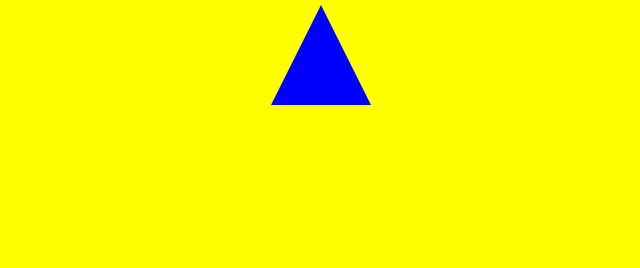
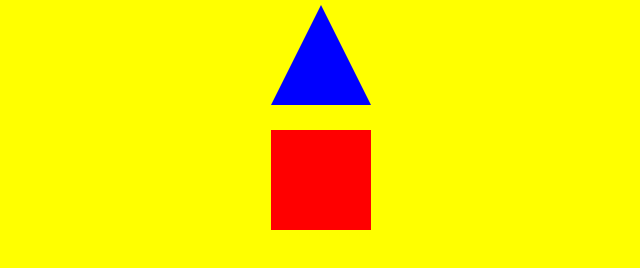
Before and after one commit to Elsis-Sitati/shapes, a plain HTML site: page foundation-6/index.html in a window 1280 px wide. Shown: the part 70-338 px from the top of the page, without its empty margins (319-959 px from the left). Drawn offline with nearby package versions, Linux system fonts and the light colour scheme; a web font is replaced by a local one.

Commit message:
styled the square div to get square shape

```diff
--- a/foundation-6/css/app.css
+++ b/foundation-6/css/app.css
@@ -16,3 +16,17 @@ div#triangle {
     border-right: 50px solid transparent;
     border-bottom: 100px solid blue;
 }
+#square {
+	width: 100px;
+	height: 100px;
+	background: red;
+    margin: auto;
+
+}
+#square {
+    width: 100px;
+    height: 100px;
+    background: red;
+    margin: auto;
+    margin-top: 2%;
+}
```
